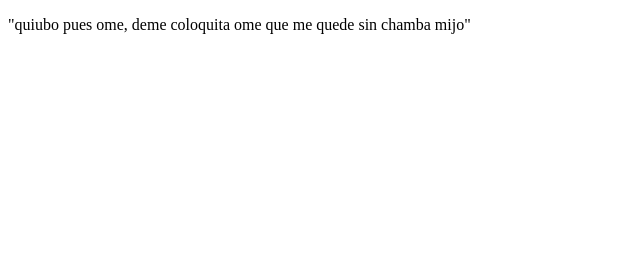
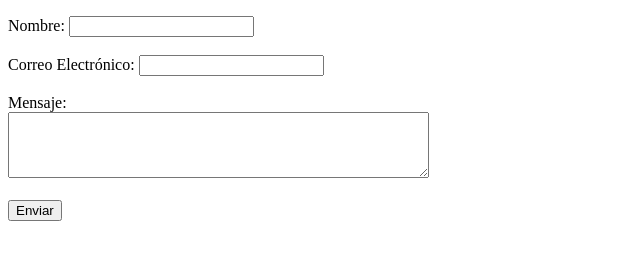
Before and after one commit to haroldo0614/Web-en-Equipo, a plain HTML site: page index.html in a window 1280 px wide. Shown: the whole page, without its empty margins (0-640 px from the left). Drawn offline with Linux system fonts and the light colour scheme.

Commit message:
Creación del formulario

```diff
--- a/index.html
+++ b/index.html
@@ -10,13 +10,24 @@
 </head>
 <body>
     <header>
-        <p>"quiubo pues ome, deme coloquita ome que me quede sin chamba mijo"</p>
+        <p></p>
     </header>
     <div>
 
     </div>
-    <div>
+    <div id="formulario">
+        <form id="formularioContacto">
+            <label for="nombre">Nombre:</label>
+            <input type="text" id="nombre" name="nombre" required><br><br>
 
+            <label for="correo">Correo Electrónico:</label>
+            <input type="email" id="correo" name="correo" required><br><br>
+
+            <label for="mensaje">Mensaje:</label><br>
+            <textarea id="mensaje" name="mensaje" rows="4" cols="50" required></textarea><br><br>
+
+            <button type="submit" id="enviar">Enviar</button>
+          </form>
     </div>
     <footer>
 
```
